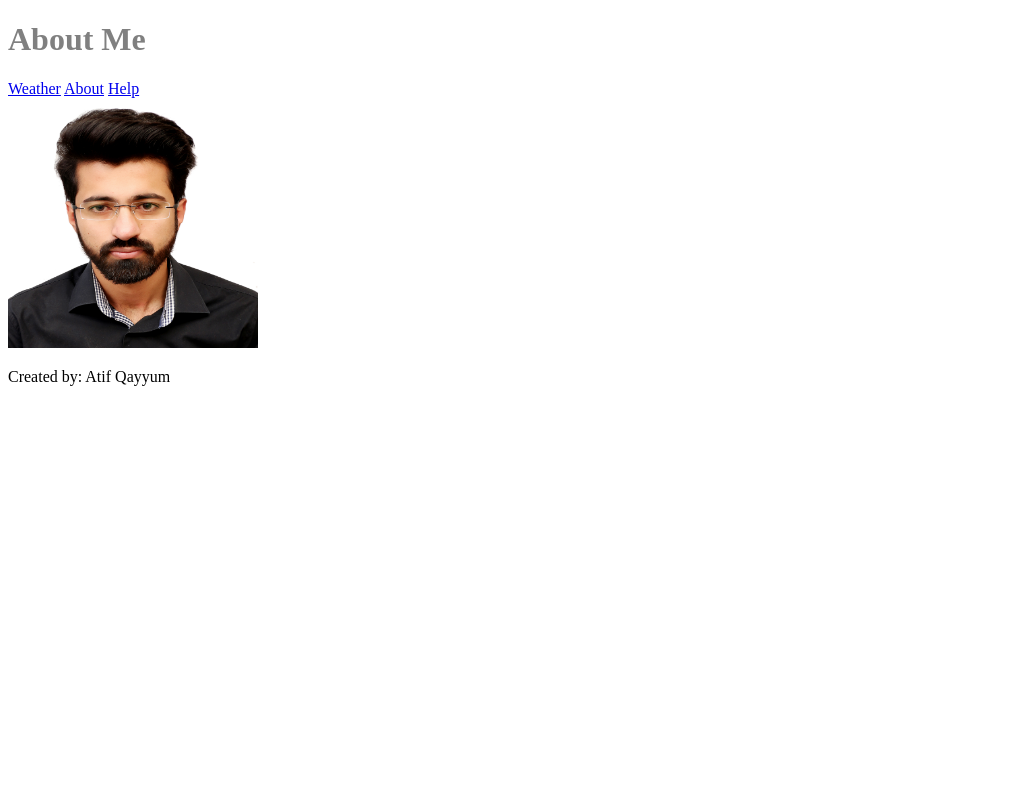
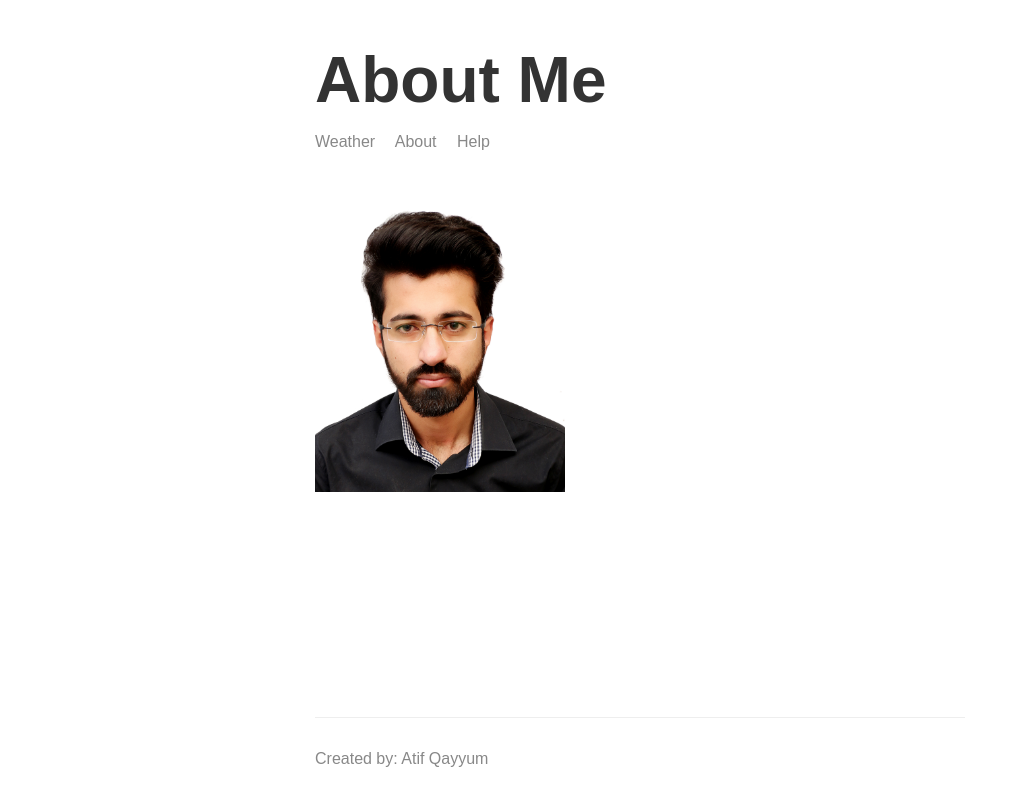
Before and after one commit to aqarain/node-course, a Node server app: page /about in a window 1280 px wide. Shown: the whole page, without its empty margins (0-1020 px from the left). Run offline with Node 20, Linux system fonts and the light colour scheme; some libraries are stand-ins or nearby versions.

Commit message:
intial weather app css styling

```diff
--- a/web-server/public/css/styles.css
+++ b/web-server/public/css/styles.css
@@ -1,7 +1,42 @@
+body {
+  color: #333333;
+  font-family: arial;
+  max-width: 650px;
+  margin: 0 auto;
+  padding: 0 16px;
+
+  display: flex;
+  flex-direction: column;
+  min-height: 100vh;
+}
+
+.main-content {
+  flex-grow: 1;
+}
+
+footer {
+  color: #888888;
+  border-top: 1px solid #eeeeee;
+  margin-top: 16px;
+  padding: 16px 0;
+}
+
+header {
+  margin-top: 16px;
+  margin-bottom: 48px;
+}
+
 h1 {
-  color: grey;
+  font-size: 64px;
+  margin-bottom: 16px;
 }
-img {
+
+header a {
+  color: #888888;
+  margin-right: 16px;
+  text-decoration: none;
+}
+
+.portrait {
   width: 250px;
-  height: 250px;
 }
--- a/web-server/src/templates/partials/footer.hbs
+++ b/web-server/src/templates/partials/footer.hbs
@@ -1 +1,3 @@
-<p>Created by: {{name}}</p>
+<footer>
+    <p>Created by: {{name}}</p>
+</footer>
--- a/web-server/src/templates/partials/header.hbs
+++ b/web-server/src/templates/partials/header.hbs
@@ -1,6 +1,8 @@
+<header>
     <h1>{{title}}</h1>
     <div>
         <a href="/">Weather</a>
         <a href="/about">About</a>
         <a href="/help">Help</a>
     </div>
+</header>
--- a/web-server/src/templates/views/about.hbs
+++ b/web-server/src/templates/views/about.hbs
@@ -2,12 +2,16 @@
 <html lang="en">
 
 <head>
+    <link rel="icon" href="/img/weather.png" />
     <link rel="stylesheet" href="/css/styles.css" />
+    <title>About</title>
 </head>
 
 <body>
-    {{>header}}
-    <img src="/img/Atif Qayyum - Passport Size.jpg" />
+    <div class="main-content">
+        {{>header}}
+        <img class="portrait" src="/img/Atif.jpg" />
+    </div>
     {{>footer}}
 </body>
 
```
Also changed, not shown: web-server/src/templates/views/404.hbs (+6 -2 lines), web-server/src/templates/views/help.hbs (+6 -2 lines), web-server/src/templates/views/index.hbs (+6 -3 lines), web-server/public/img/Atif.jpg (renamed from web-server/public/img/Atif Qayyum - Passport Size.jpg), web-server/public/img/weather.png (added). Lines whose indentation alone changed are shown as unchanged.
